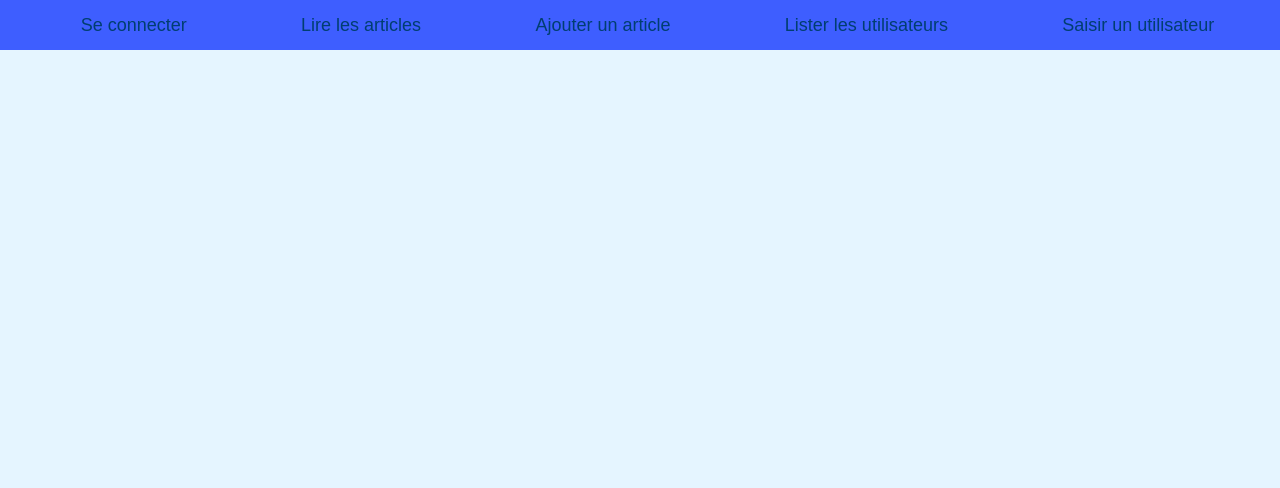
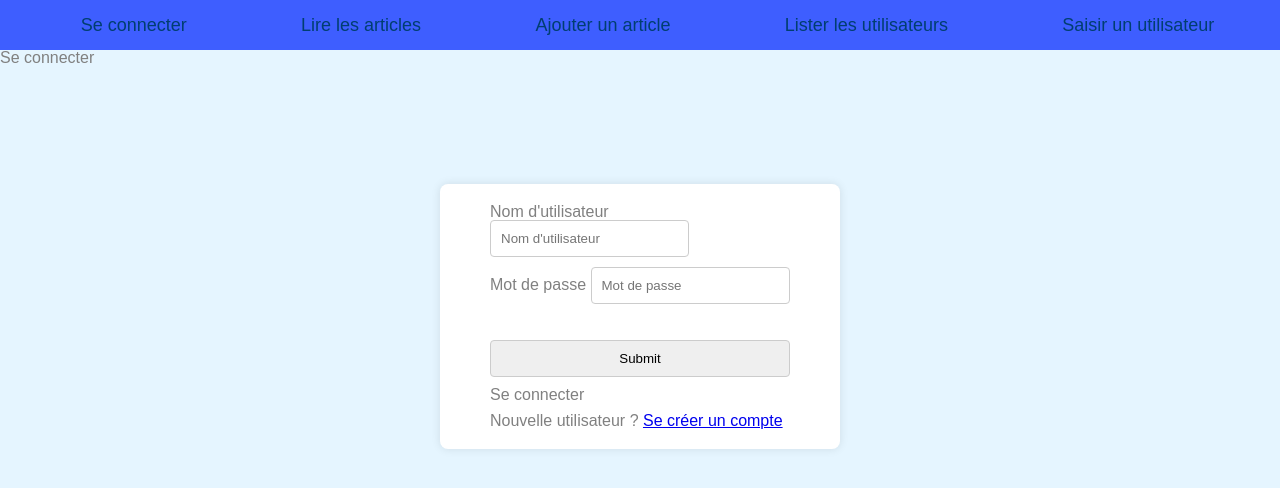
Before and after one commit to tiagolp22/Forum_TP2, a PHP site: page / in a window 1280 px wide. Shown: the top 488 px of the page. Run offline with PHP 8.4, Linux system fonts and the light colour scheme.

```diff
--- a/controllers/ForumController.php
+++ b/controllers/ForumController.php
@@ -30,7 +30,7 @@ function forum_controller_insert(){
 
      require_once(MODEL_DIR.'/forum.php');
      forum_model_insert();
-     header("?controller=forum&function=index");
+     header("Location: ?controller=forum&function=index");
 }
 
 function forum_controller_view($request){
--- a/views/base/welcome.php
+++ b/views/base/welcome.php
@@ -10,3 +10,36 @@
             </form>
         </div>
     </div> -->
+<?php
+
+$msg = null;
+if (isset($_GET['msg'])) {
+    if ($_GET['msg'] == 1) {
+        $msg = "Verifier le nom de l'utilisateur";
+    } elseif ($_GET['msg'] == 2) {
+        $msg = "Verifier le mot de passe";
+    }
+}
+
+?>
+
+<h3>Se connecter</h3>
+<br>
+<div class="login-page">
+    <div class="form">
+        <form action="?controller=forum&function=connect" class="login-form" method="post">
+
+            <label for="email">
+                Nom d'utilisateur
+                <input type="text" name="email" placeholder="Nom d'utilisateur" />
+            </label>
+            <label>
+                Mot de passe
+                <input type="password" name="mot_de_passe" placeholder="Mot de passe"/>
+            </label>
+            <br>
+            <input type="submit" class="bouton">Se connecter</input>
+            <p class="message">Nouvelle utilisateur ? <a href="?controller=utilisateur&function=create">Se créer un compte</a></p>
+    </div>
+</div>
+</form>
```
Also changed, not shown: views/forum/index.php (+20 -18 lines), views/forum/login.php (+5 -4 lines).
